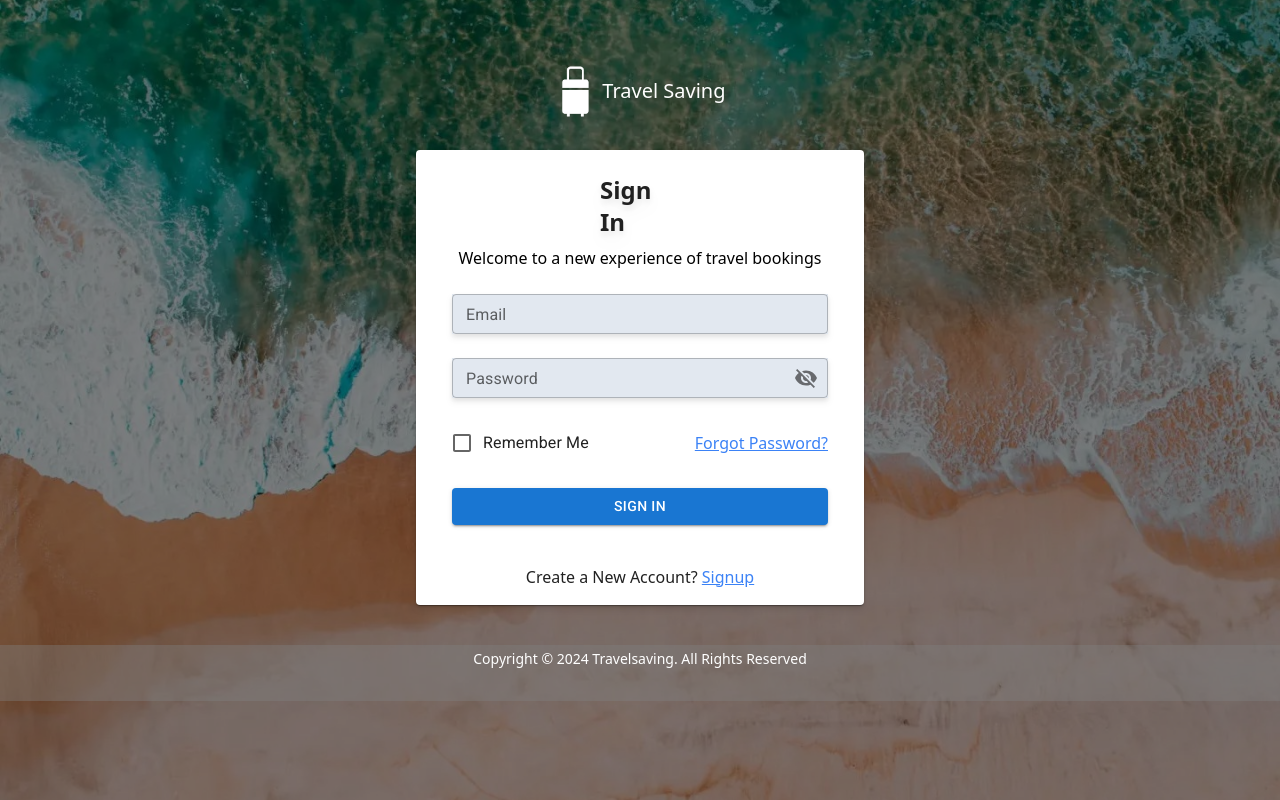
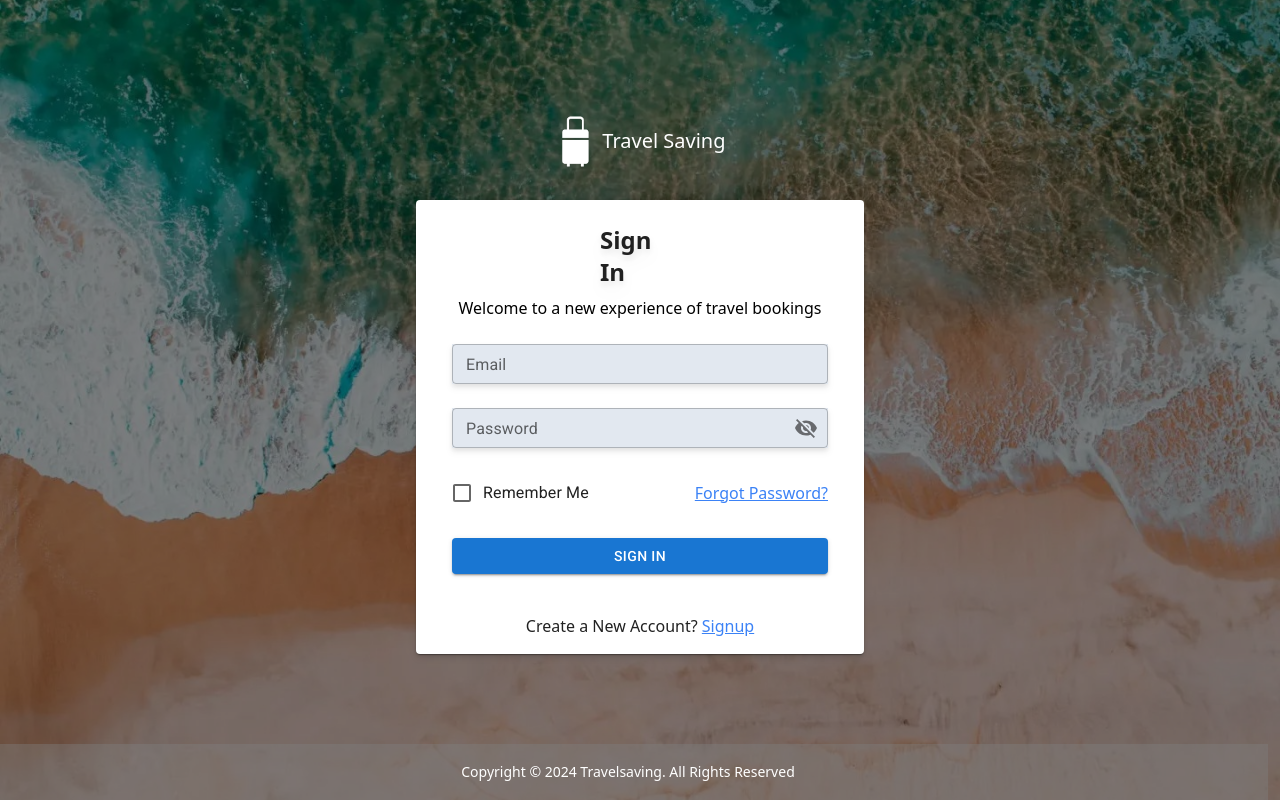
Before and after one commit to ruthhegade15/Signin, a React (Vite) app: page / in a window 1280 px wide. Built offline with nearby package versions, Linux system fonts and the light colour scheme.

Commit message:
Description of changes made

```diff
--- a/package.json
+++ b/package.json
@@ -35,6 +35,6 @@
     "eslint-plugin-react-refresh": "^0.4.5",
     "postcss": "^8.4.35",
     "tailwindcss": "^3.4.1",
-    "vite": "^5.1.0"
+    "vite": "^5.4.8"
   }
 }
--- a/src/Components/Login.jsx
+++ b/src/Components/Login.jsx
@@ -37,7 +37,8 @@ function Login() {
 
   return (
     <>
-        <div className="h-fit object-contain bg-center flex flex-col justify-center items-center mx-5 md:mx-20 relative z-5">
+    <div className="flex flex-col min-h-screen">
+        <div className="h-fit object-contain bg-center flex flex-col justify-center items-center mx-5 md:mx-20 relative z-5 flex-grow">
 
             <div className="w-full max-w-md m-auto flex items-center flex-col ">
               {/* logo */}
@@ -114,10 +115,14 @@ function Login() {
         </div>
 
         <ToastContainer />
-        <div className=" w-full mt-10 relative z-5 h-14">
-            <div className="bg-white opacity-40 absolute inset-0 w-[100%]"></div>
-            <span className="z-10 relative text-center text-xs md:text-sm text-white flex justify-center font-medium lg:pt-1 pt-4 ">Copyright © 2024 Travelsaving. All Rights Reserved</span>
-        </div>
+        <footer className="w-screen xl:mt-10 relative z-5 h-14 flex justify-center items-center right-3 ">
+    <div className="bg-white opacity-40 absolute inset-0 w-screen"></div>
+    <span className="z-10 relative text-center text-xs md:text-sm text-white flex justify-center font-medium">
+        Copyright © 2024 Travelsaving. All Rights Reserved
+    </span>
+</footer>
+
+    </div>
     </>
 );
 
```
Also changed, not shown: 1 other file (tests, documents, lock files or other folders).
